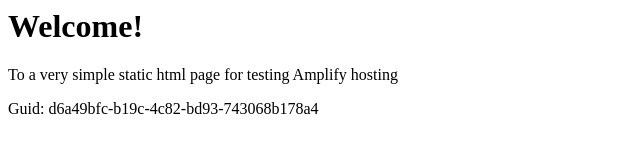
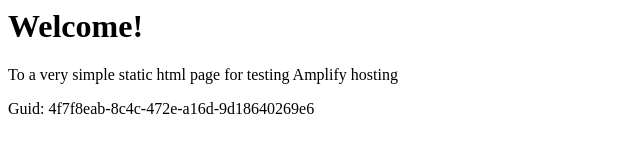
Before and after one commit to aws-aemilia-sin/Github-PR-Commit-Integration-Test-DoNotTouch-GithubWebhookPreviewCanaryTest-v1-prod-ap-southeast-1, a website: page src/index.html in a window 1280 px wide. Shown: the full height of the page, 0-640 px from the left. Drawn offline with Linux system fonts and the light colour scheme.

Commit message:
commit from integ tests

```diff
--- a/src/index.html
+++ b/src/index.html
@@ -12,6 +12,6 @@
 <body>
     <h1>Welcome!</h1>
     <p>To a very simple static html page for testing Amplify hosting</p>
-    <p>Guid: d6a49bfc-b19c-4c82-bd93-743068b178a4</p></body>
+    <p>Guid: 4f7f8eab-8c4c-472e-a16d-9d18640269e6</p></body>
 
 </html>
```
